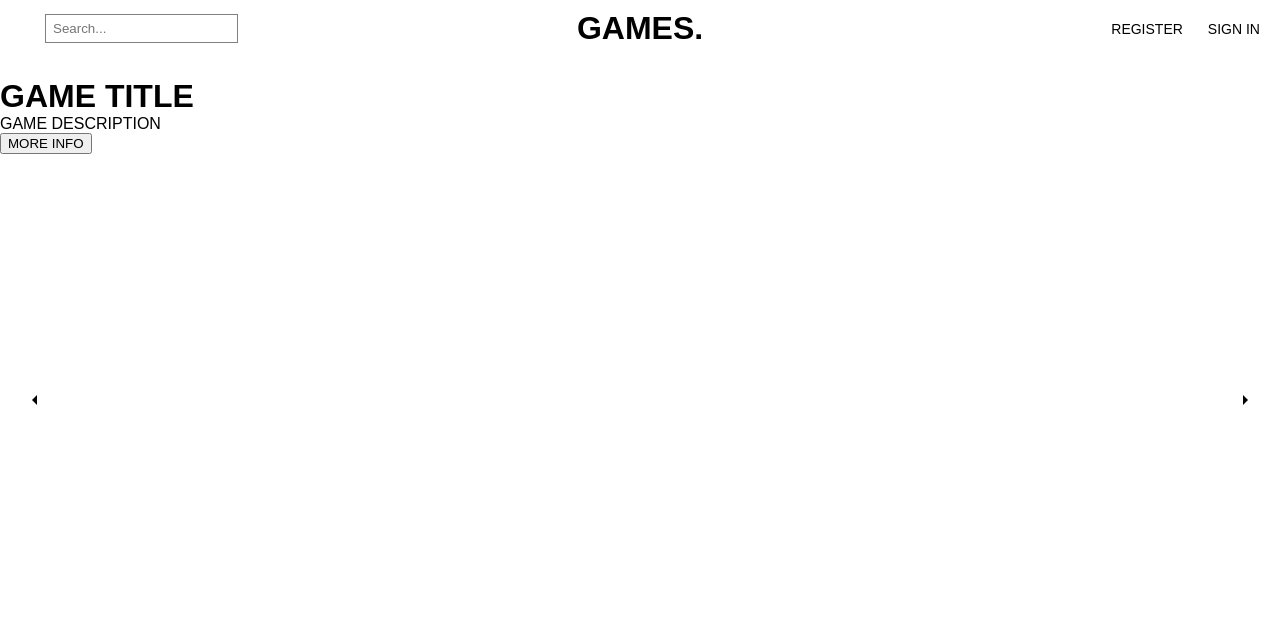
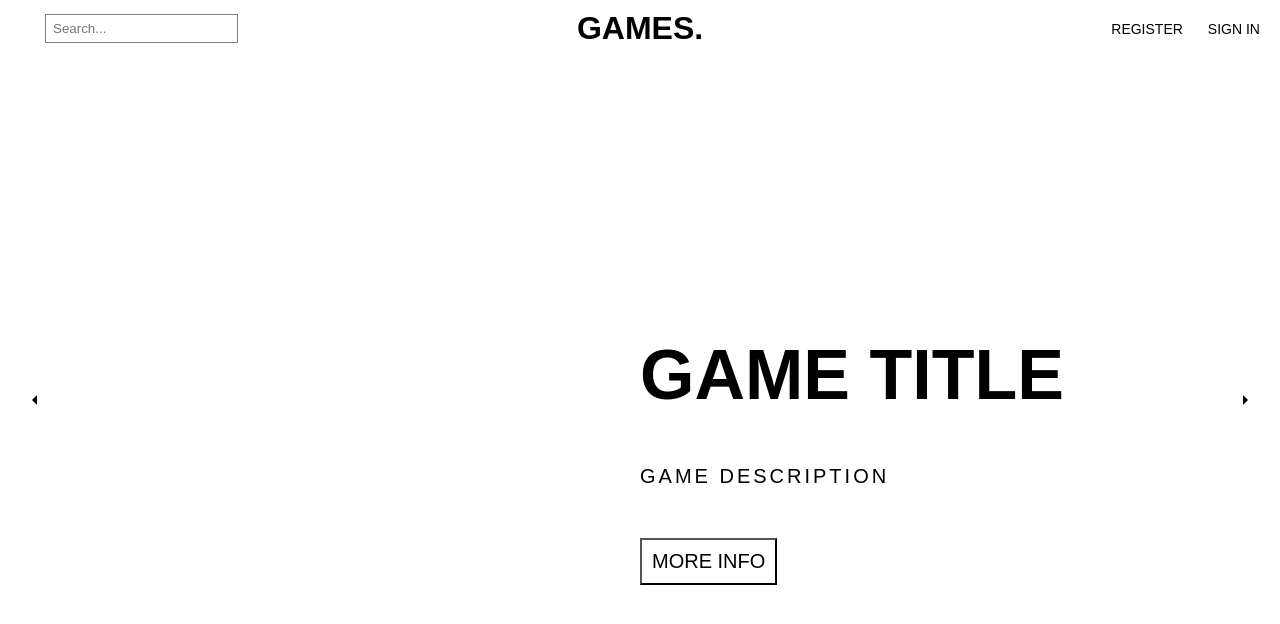
Before and after one commit to georgepapagapitos/videogames, a React (Create React App) app in the folder client/: page / in a window 1280 px wide. Shown: the top 624 px of the page. Built offline with nearby package versions, Linux system fonts and the light colour scheme.

Commit message:
style of slider

```diff
--- a/client/src/components/Slider.jsx
+++ b/client/src/components/Slider.jsx
@@ -29,21 +29,51 @@ const Arrow = styled.div`
   z-index: 2;
 `;
 
-const Wrapper = styled.div``;
+const Wrapper = styled.div`
+  height: 100%;
+  display: flex;
+  transition: all 1.5s ease;
+`;
 
-const Slide = styled.div``;
+const Slide = styled.div`
+  width: 100vw;
+  height: 100vh;
+  display: flex;
+  align-items: center;
+  background-color: #${(props) => props.bgColor};
+`;
 
-const ImageContainer = styled.div``;
+const ImageContainer = styled.div`
+  height: 100%;
+  flex: 1;
+`;
 
-const Image = styled.img``;
+const Image = styled.img`
+  height: 80%;
+`;
 
-const InfoContainer = styled.div``;
+const InfoContainer = styled.div`
+  flex: 1;
+  padding: 50px;
+`;
 
-const Title = styled.h1``;
+const Title = styled.h1`
+  font-size: 70px;
+`;
 
-const Description = styled.p``;
+const Description = styled.p`
+  margin: 50px 0px;
+  font-size: 20px;
+  font-weight: 500;
+  letter-spacing: 3px;
+`;
 
-const Button = styled.button``;
+const Button = styled.button`
+  padding: 10px;
+  font-size: 20px;
+  background-color: transparent;
+  cursor: pointer;
+`;
 
 // Slider component
 const Slider = () => {
```
